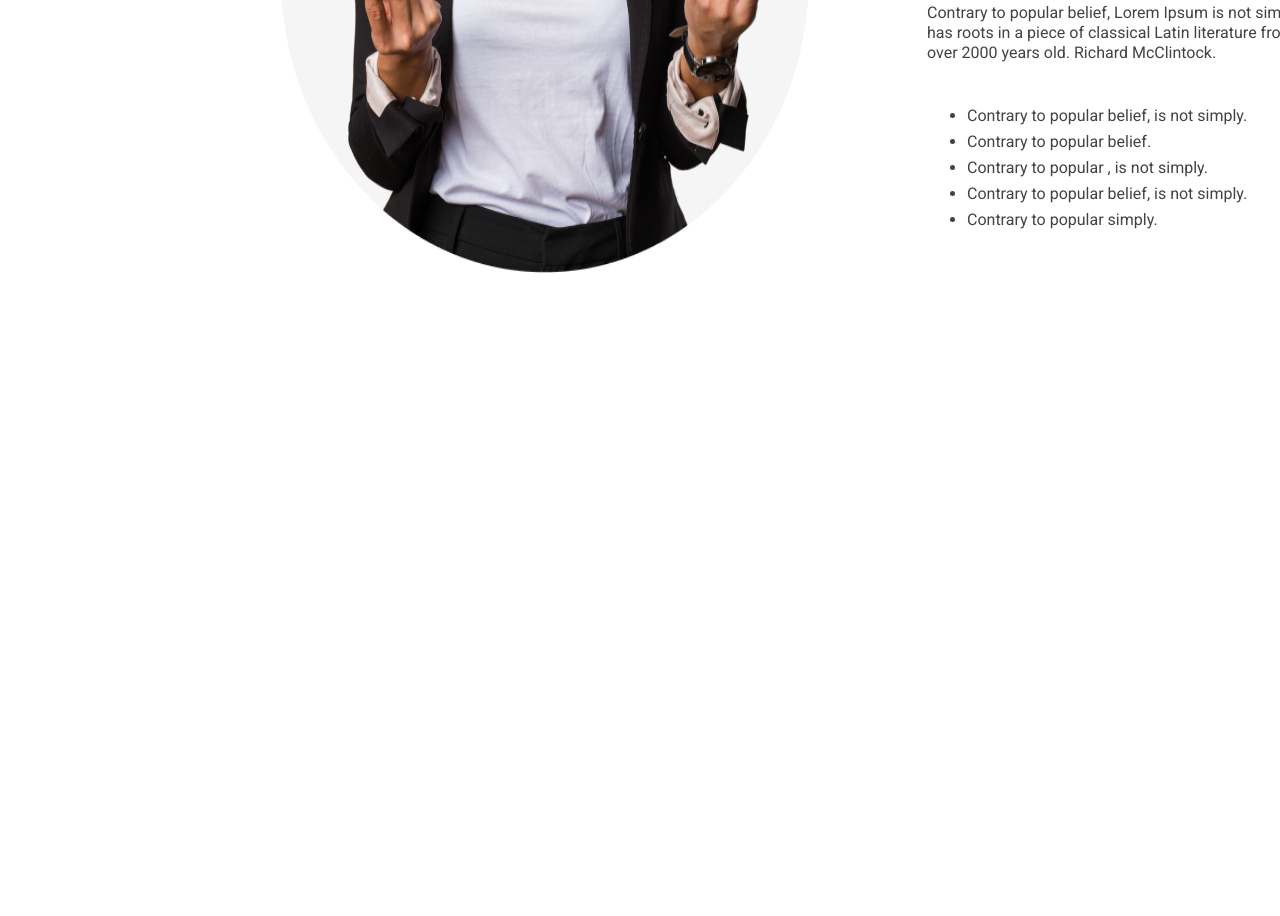
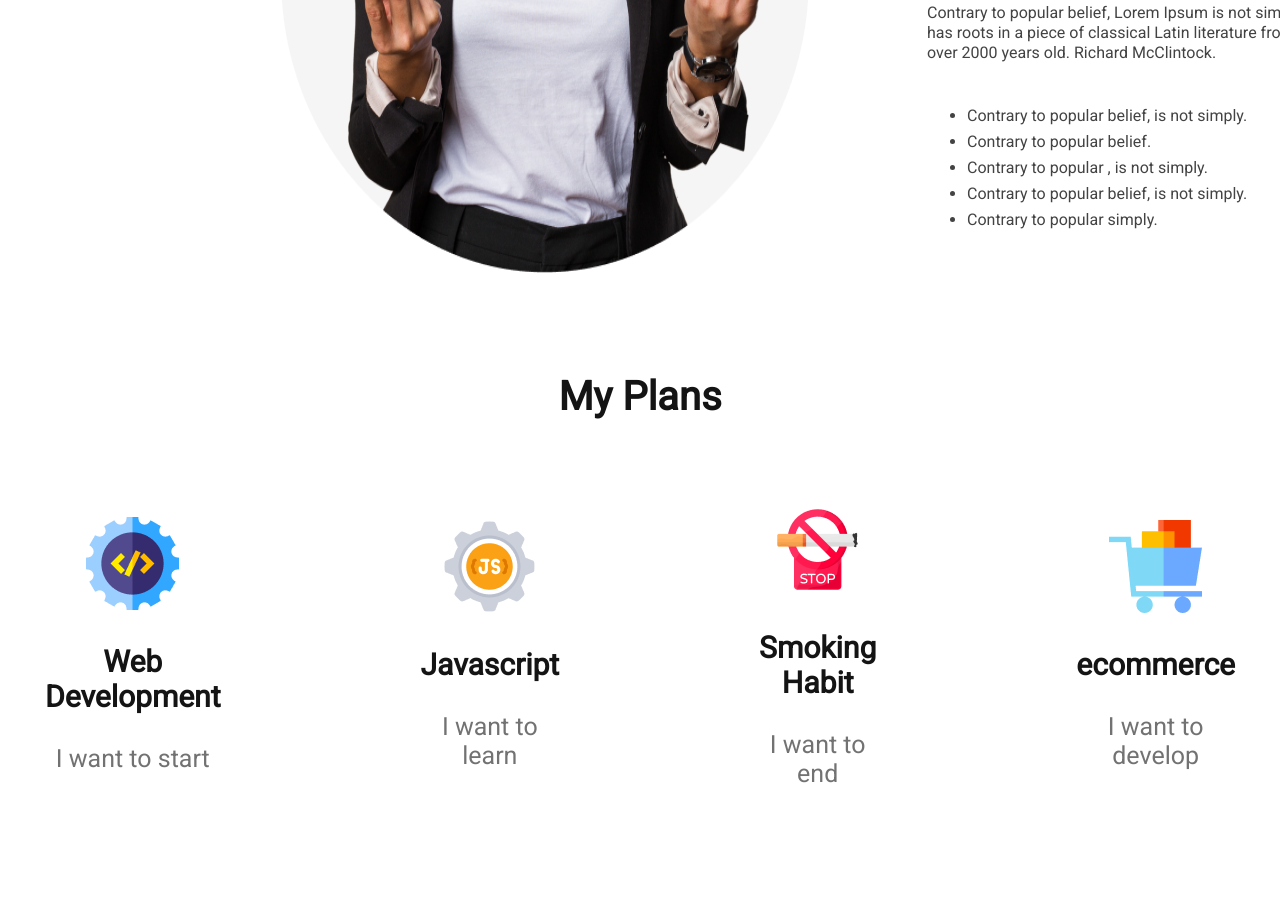
Before and after one commit to lizaelias/new-year-me-project, a plain HTML site: page index.html in a window 1280 px wide. Shown: the part 1908-2824 px from the top of the page. Before the commit the page ends 2189 px from the top, so only its background shows below. Drawn offline with Linux system fonts and the light colour scheme.

Commit message:
created plane section compelete and added

```diff
--- a/index.html
+++ b/index.html
@@ -1,46 +1,48 @@
 <!DOCTYPE html>
 <html lang="en">
   <head>
-    <meta charset="UTF-8">
-    <meta name="viewport" content="width=device-width, initial-scale=1.0">
+    <meta charset="UTF-8" />
+    <meta name="viewport" content="width=device-width, initial-scale=1.0" />
     <title>Frame1</title>
-    <link rel="stylesheet" href="styles/frame1.css">
-    <link rel="preconnect" href="https://fonts.googleapis.com">
-<link rel="preconnect" href="https://fonts.gstatic.com" crossorigin>
-<link href="https://fonts.googleapis.com/css2?family=Open+Sans:ital,wght@0,400;0,800;1,700&family=Roboto:ital,wght@0,100;0,400;1,300&display=swap" rel="stylesheet">
-
+    <link rel="stylesheet" href="styles/frame1.css" />
+    <link rel="preconnect" href="https://fonts.googleapis.com" />
+    <link rel="preconnect" href="https://fonts.gstatic.com" crossorigin />
+    <link
+      href="https://fonts.googleapis.com/css2?family=Open+Sans:ital,wght@0,400;0,800;1,700&family=Roboto:ital,wght@0,100;0,400;1,300&display=swap"
+      rel="stylesheet"
+    />
   </head>
 
   <body>
     <header class="header">
       <section>
         <div class="header-part">
-                <h3 class="header-heading">
-                    All Thinks Are
-                    Possible If You believe
-                </h3>
+          <h3 class="header-heading">All Thinks Are Possible If You believe</h3>
           <p class="header-heading-discription">
-                    There are many variations of passages of Lorem Ipsum available, but the majority have suffered alteration in some form, by injected humour, or randomised words
+            There are many variations of passages of Lorem Ipsum available, but
+            the majority have suffered alteration in some form, by injected
+            humour, or randomised words
           </p>
           <button class="btn-header-part">Contact Us</button>
-
         </div>
-
       </section>
     </header>
 
     <main>
-
       <section>
         <div class="images-container">
           <div class="images-part">
-                <img class="image"src="images/person.png" alt="person">
+            <img class="image" src="images/person.png" alt="person" />
 
             <div class="images-heading-part">
               <h2>My Failures of previous year</h2>
 
               <div class="images-heading-description">
-                    <p>Contrary to popular belief, Lorem Ipsum is not simply random text. It has roots in a piece of classical Latin literature from 45 BC, making it over 2000 years old. Richard McClintock.</p>
+                <p>
+                  Contrary to popular belief, Lorem Ipsum is not simply random
+                  text. It has roots in a piece of classical Latin literature
+                  from 45 BC, making it over 2000 years old. Richard McClintock.
+                </p>
               </div>
               <div class="image-heading-description-list">
                 <ul>
@@ -56,13 +58,39 @@
         </div>
       </section>
 
+      <section>
+        <div class="plane-header">
+        <h1 class="p">My Plans</h1>
+        <div class="plane-container">
+
+          <div class="images-icon">
+            <img src="images/icons/web.png" alt="" />
+            <h3>Web Development</h3>
+            <p>I want to start</p>
+          </div>
+          <div class="images-icon">
+            <img src="images/icons/js.png" alt="" />
+            <h3>Javascript</h3>
+            <p>I want to learn</p>
+          </div>
+
+          <div class="images-icon">
+            <img src="images/icons/smoke.png" alt="" />
+            <h3>Smoking Habit</h3>
+            <p>I want to end</p>
+          </div>
+
+          <div class="images-icon">
+            <img src="images/icons/ecom.png" alt="" />
+            <h3>ecommerce</h3>
+            <p>I want to develop</p>
+          </div>
+
+        </div>
+    </div>
+      </section>
     </main>
 
-    <footer>
-
-
-    </footer>
-
-
+    <footer></footer>
   </body>
 </html>
--- a/styles/frame1.css
+++ b/styles/frame1.css
@@ -39,8 +39,15 @@ font-weight: 700;
 }
 
 /* images heading reled styls */
+ .plane-header{
+    text-align: center;
+
+ }
+
 .images-part{
     display: flex;
+
+
 }
 .image{
     margin-left: 250px;
@@ -77,3 +84,45 @@ font-size: 16px;
 font-weight: 400;
 line-height: 26px;
 }
+/* plane section releted stytls */
+
+.plane-header{
+margin-top: 100px;
+}
+
+.p{
+ color: #151414;
+font-size: 40px;
+
+font-weight: 700;
+
+}
+.plane-container{
+    display: flex;
+    align-items: center;
+    justify-content: center;
+
+
+}
+.images-icon{
+    margin:100px;
+    margin-top:50px;
+}
+.images-icon > h3 {
+    color: #151414;
+font-size: 30px;
+font-weight: 700;
+
+}
+.images-icon > p{
+    color:#737272;
+    font-size: 25px;
+    font-weight: 500;
+
+}
+
+.plane-container{
+    margin-left: 100px;
+    margin-right: 100px;
+
+}
```
Lines whose indentation alone changed are shown as unchanged.
